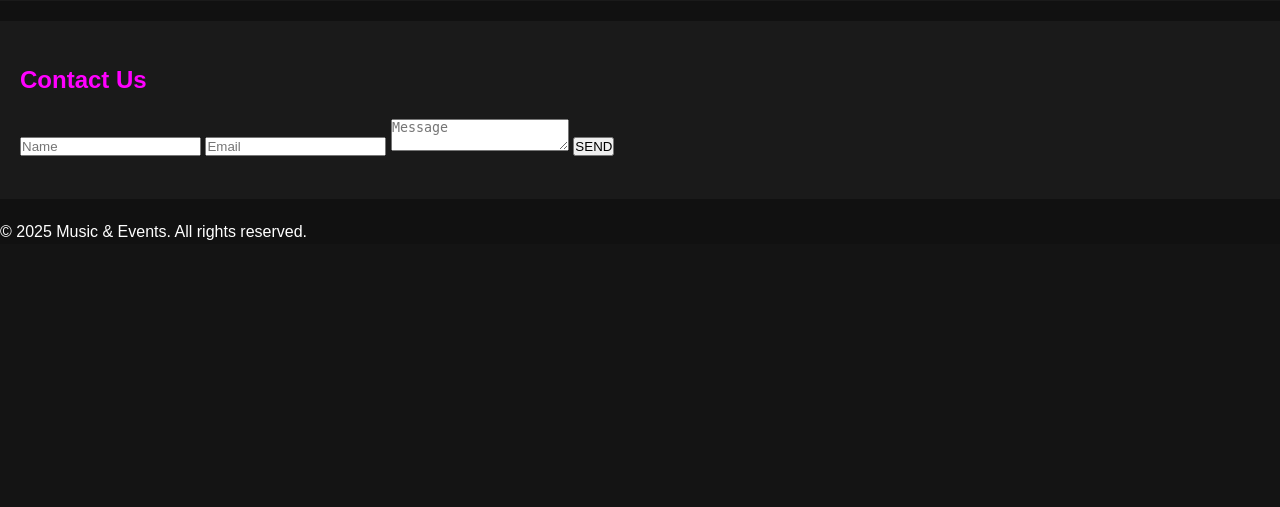
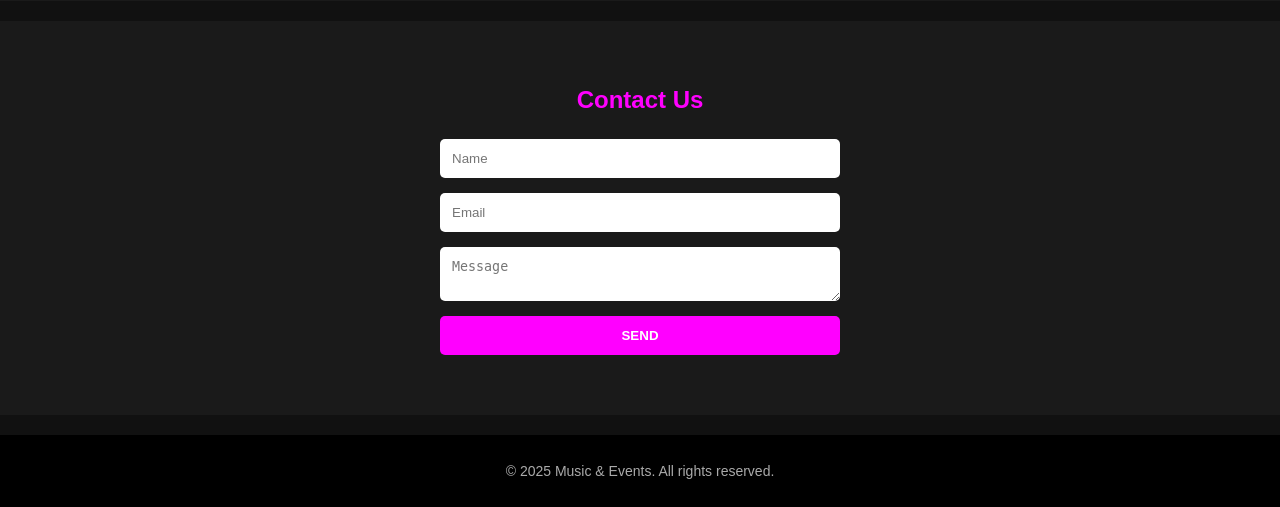
Before and after one commit to Altina17/Webiste, a PHP site: page /Homepage.html in a window 1280 px wide. Shown: the part 1532-2039 px from the top of the page. Before the commit the page ends 1772 px from the top, so only its background shows below. Run offline with PHP 8.4, Linux system fonts and the light colour scheme.

Commit message:
Contact us/footer

```diff
--- a/css/homepage.css
+++ b/css/homepage.css
@@ -135,3 +135,45 @@ section {
 .card img:hover {
 transform: scale(1.05);
 }
+.contact {
+  text-align: center;
+  padding: 60px 20px;
+}
+
+.contact form {
+  display: flex;
+  flex-direction: column;
+  gap: 15px;
+  max-width: 400px;
+  margin: 0 auto;
+}
+
+.contact form input,
+.contact form textarea {
+  width: 100%;
+  padding: 12px;
+  border: none;
+  border-radius: 5px;
+}
+
+.contact form button {
+  background: magenta;
+  color: #fff;
+  padding: 12px;
+  border: none;
+  border-radius: 5px;
+  font-weight: bold;
+  cursor: pointer;
+}
+
+.contact form button:hover {
+  background: #ff66cc;
+}
+
+footer {
+  background: #000;
+  text-align: center;
+  padding: 25px;
+  font-size: 14px;
+  color: #aaa;
+}
```
